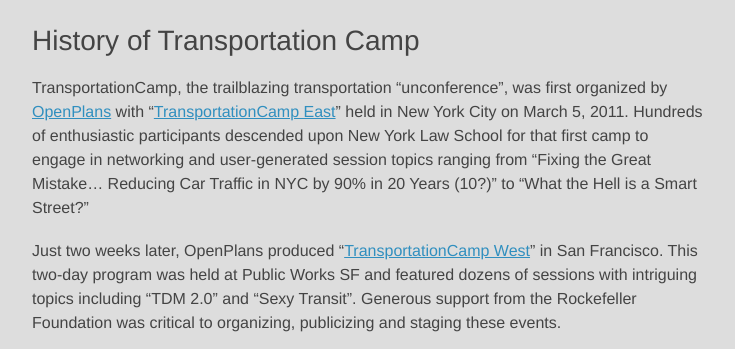
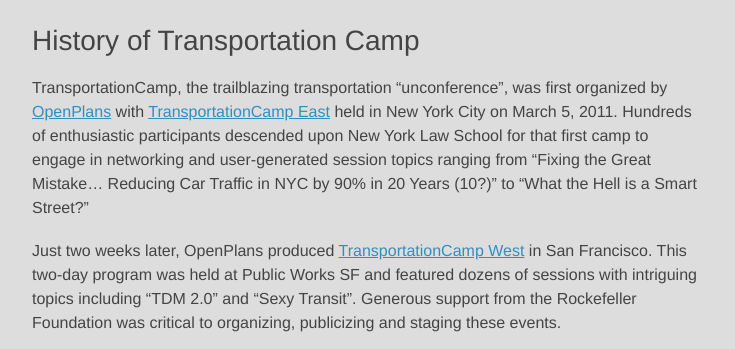
Before and after one commit to transpocamp/transportationcamp.org, a Jekyll site: the page built from index.html, in a window 1280 px wide and 900 px high, scrolled down 1769 px. Shown: the part 157-506 px from the top of the window, without its empty margins (272-1007 px from the left). Built offline with Jekyll 4.4.1, drawn with Linux system fonts in a browser that asks for light colours; nearby versions of some CDN libraries; Markdown is read by kramdown in place of the engine named in the settings; comment, search, counter and statistics services are not loaded.

Commit message:
remove quotes

```diff
--- a/index.html
+++ b/index.html
@@ -49,14 +49,14 @@
 
     <p>TransportationCamp, the trailblazing transportation “unconference”, was first organized by
     <a href="http://openplans.org/">OpenPlans</a> with
-    “<a href="http://transportationcamp.org/events/east/">TransportationCamp East</a>” held in New York City on
+    <a href="http://transportationcamp.org/events/east/">TransportationCamp East</a> held in New York City on
     March 5, 2011. Hundreds of enthusiastic participants
     descended upon New York Law School for that first camp to engage in networking and user-generated session topics
     ranging from “Fixing the Great Mistake… Reducing Car Traffic in NYC by 90% in 20 Years (10?)” to “What the Hell
     is a Smart Street?”
 
     <p>Just two weeks later, OpenPlans produced
-    “<a href="http://transportationcamp.org/events/west/">TransportationCamp West</a>” in San Francisco. This
+    <a href="http://transportationcamp.org/events/west/">TransportationCamp West</a> in San Francisco. This
     two-day program was held at Public Works SF and featured dozens of sessions with intriguing topics including
     “TDM 2.0” and “Sexy Transit”. Generous support from the Rockefeller Foundation was critical to organizing,
     publicizing and staging these events.
```
